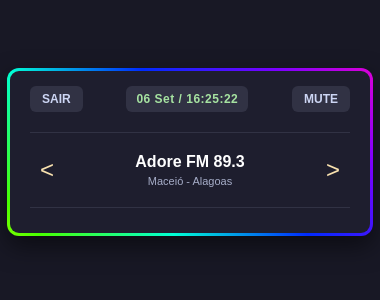
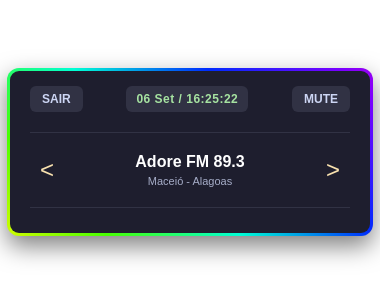
Before and after one commit to SamequeMarques0/RadioDesktop, an Electron app: page index.html in a window 380 px wide. Shown: the part 270-570 px from the top of the page. Drawn offline with Linux system fonts and the light colour scheme.

Commit message:
body transparente

```diff
--- a/index.html
+++ b/index.html
@@ -6,7 +6,9 @@
   <style>
     body {
       font-family: Arial, sans-serif;
-      background: #181825;
+      /* background: #181825; */
+      background: transparent !important;
+      overflow: hidden;
       color: #fff;
       display: flex;
       justify-content: center;
@@ -30,7 +32,7 @@
       background-origin: border-box;
       background-clip: padding-box, border-box;
       background-size: 200% 200%;
-      animation: rgbEffect 2s linear infinite;
+      animation: rgbEffect 3s linear infinite;
     }
 
     @keyframes rgbEffect {
--- a/main.js
+++ b/main.js
@@ -3,8 +3,9 @@ const { app, BrowserWindow } = require('electron');
 function createWindow() {
   const win = new BrowserWindow({
     width: 380,
-    height: 220,
+    height: 180,
     resizable: false,
+    transparent: true,
     frame: false, // Opcional: remove as bordas padrão do Windows para um visual limpo
     webPreferences: {
       nodeIntegration: true,
```
